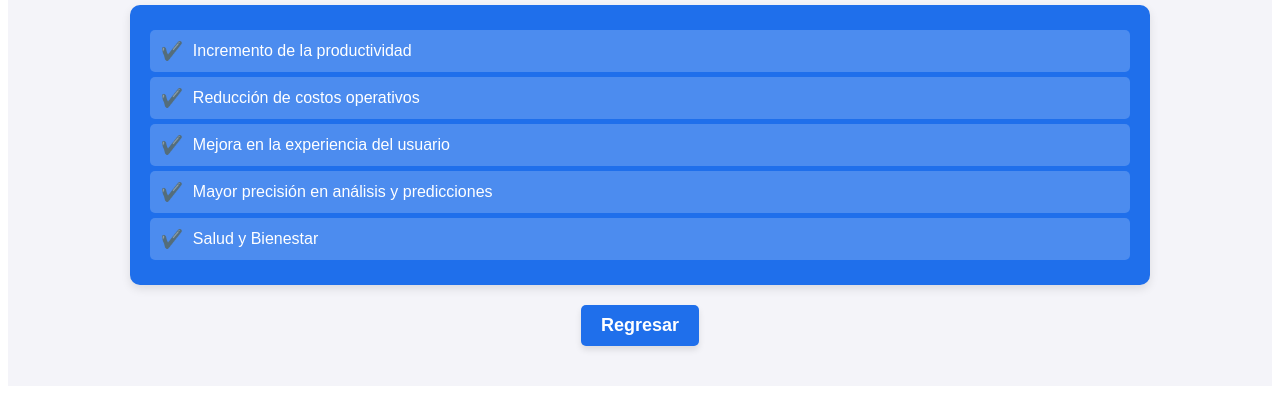
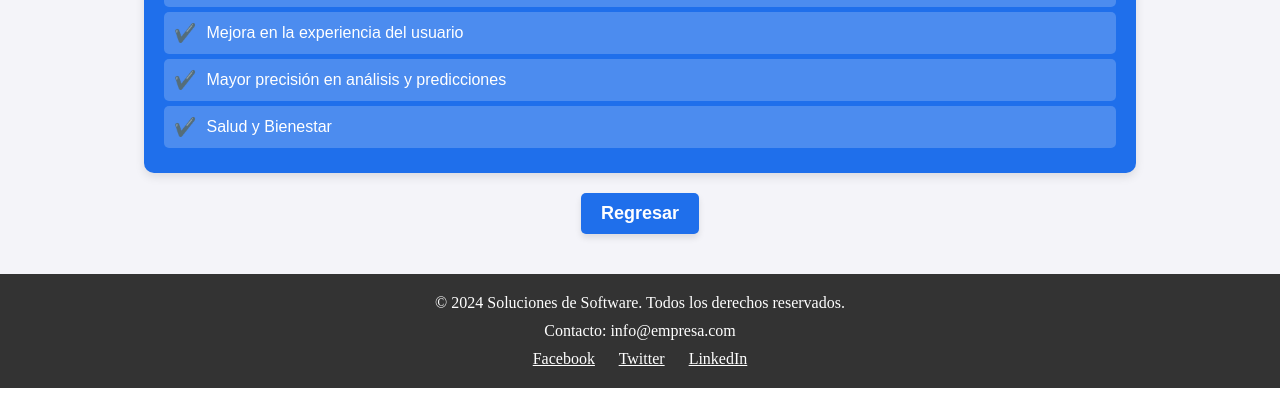
Before and after one commit to sebastianbaquerop/talenTechProject, a plain HTML site: page pages/ai-solutions/ai-solutions.html in a window 1280 px wide. Shown: the part 700-1094 px from the top of the page. Drawn offline with Linux system fonts and the light colour scheme.

Commit message:
[commit][fix/ai-solutions] Feat: footer added

```diff
--- a/pages/ai-solutions/ai-solutions.css
+++ b/pages/ai-solutions/ai-solutions.css
@@ -1,4 +1,9 @@
 /* General */
+* {
+    margin: 0;
+    padding: 0;
+    box-sizing: border-box;
+}
 
 /* Estilos para el botón de regresar */
 .back-arrow-button {
@@ -298,3 +303,19 @@
         font-size: 16px;
     }
 }
+
+footer {
+    background-color: #333;
+    color: #fff;
+    padding: 20px;
+    text-align: center;
+}
+
+footer .contact-info p {
+    margin-bottom: 10px;
+}
+
+footer .social-links a {
+    margin: 0 10px;
+    color: #fff;
+}
--- a/pages/ai-solutions/ai-solutions.html
+++ b/pages/ai-solutions/ai-solutions.html
@@ -15,7 +15,8 @@
             <div class="carousel-card">
                 <img src="images/analisis-de-datos.jpeg" alt="Análisis de Datos y Predicciones">
                 <h3>Análisis de Datos y Predicciones</h3>
-                <p>Uso de modelos de IA para identificar patrones, realizar predicciones y ofrecer insights accionables.
+                <p>Uso de modelos de IA para identificar patrones, realizar predicciones y ofrecer insights
+                    accionables.
                 </p>
                 <button class="info-button">Más información</button>
             </div>
@@ -34,7 +35,8 @@
             <div class="carousel-card">
                 <img src="images/recomendaciones-personalizadas.jpeg" alt="Personalización y Recomendaciones">
                 <h3>Personalización y Recomendaciones</h3>
-                <p>Sistemas de recomendación personalizados, como los usados en comercio electrónico o plataformas de
+                <p>Sistemas de recomendación personalizados, como los usados en comercio electrónico o plataformas
+                    de
                     contenido.</p>
                 <button class="info-button">Más información</button>
             </div>
@@ -69,6 +71,18 @@
     </div>
 
 </section>
+<footer>
+    <div class="contact-info">
+        <p>&copy; 2024 Soluciones de Software. Todos los derechos reservados.</p>
+        <p>Contacto: info@empresa.com</p>
+    </div>
+    <div class="social-links">
+        <a href="#">Facebook</a>
+        <a href="#">Twitter</a>
+        <a href="#">LinkedIn</a>
+    </div>
+</footer>
+
 
 <link rel="stylesheet" href="ai-solutions.css">
 <script src="ai-solutions.js"></script>
```
